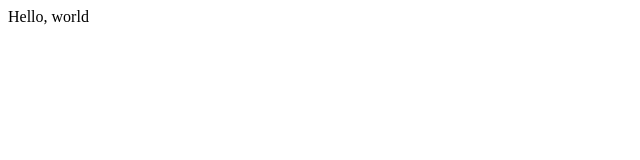
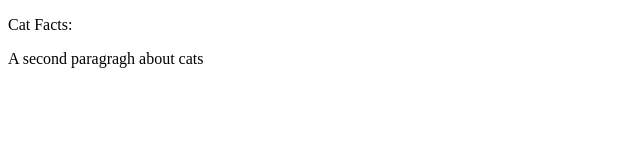
Before and after one commit to edyer16/edyer16.github.io, a plain HTML site: page index.html in a window 1280 px wide. Shown: the whole page, without its empty margins (0-640 px from the left). Drawn offline with Linux system fonts and the light colour scheme.

Commit message:
Update index.html

```diff
--- a/index.html
+++ b/index.html
@@ -2,11 +2,11 @@
 <html>
    <head>
       <title>About Cats</title>
-      <meta name="charset" content="UTF-8">
-      <meta name="description" content="About Cats">
-      <meta name="author" content="Stuart Dent">
-      <meta name="keywords" content="Cats, Meow"
-            <p>Hello, world</p>
+      <meta name="keywords" content="Cats, Cat food, cat products>
+      <meta name="author"   content="estiven"
 </head>
-<!--body tag not shown -->
+<body>
+  <p>Cat Facts:</p>
+  <p>A second paragragh about cats</p>
+</body>
 </html>
```
